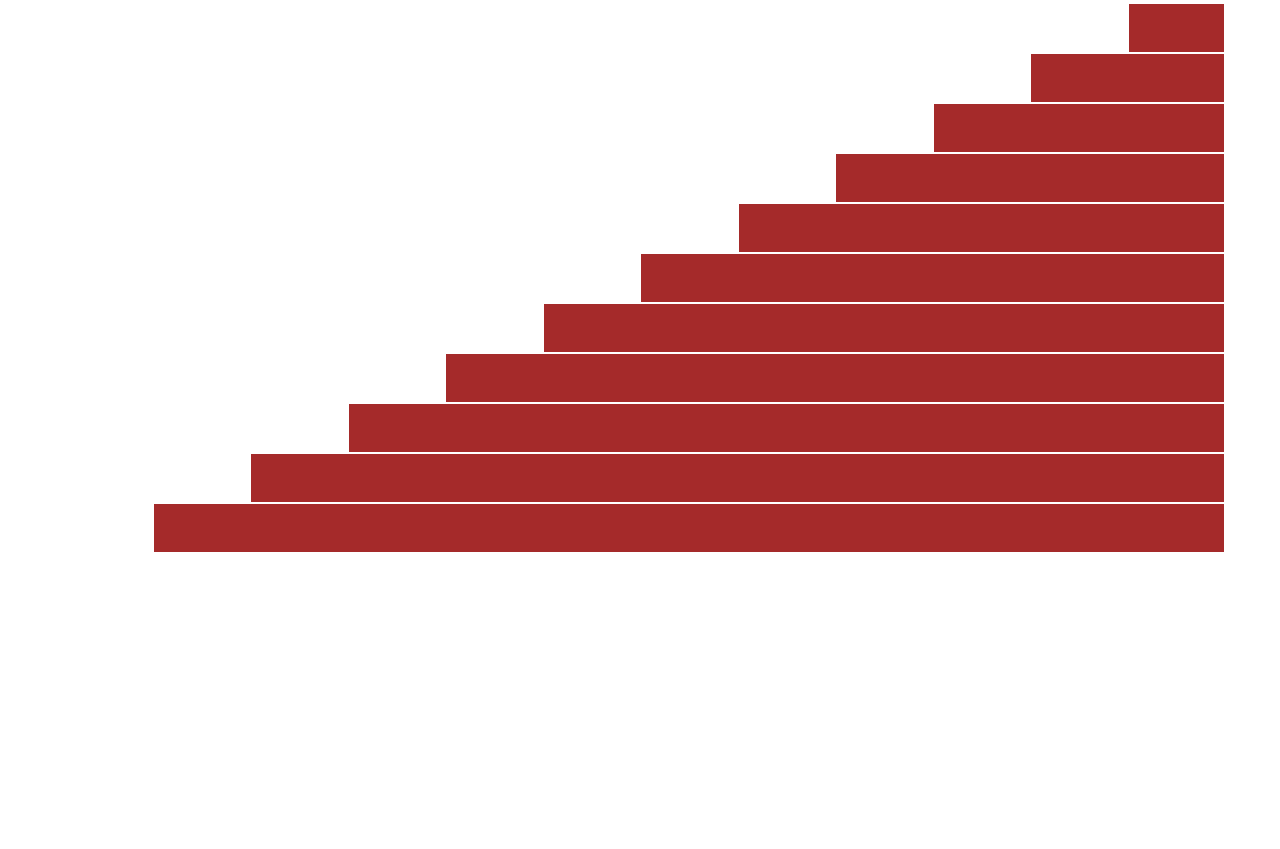
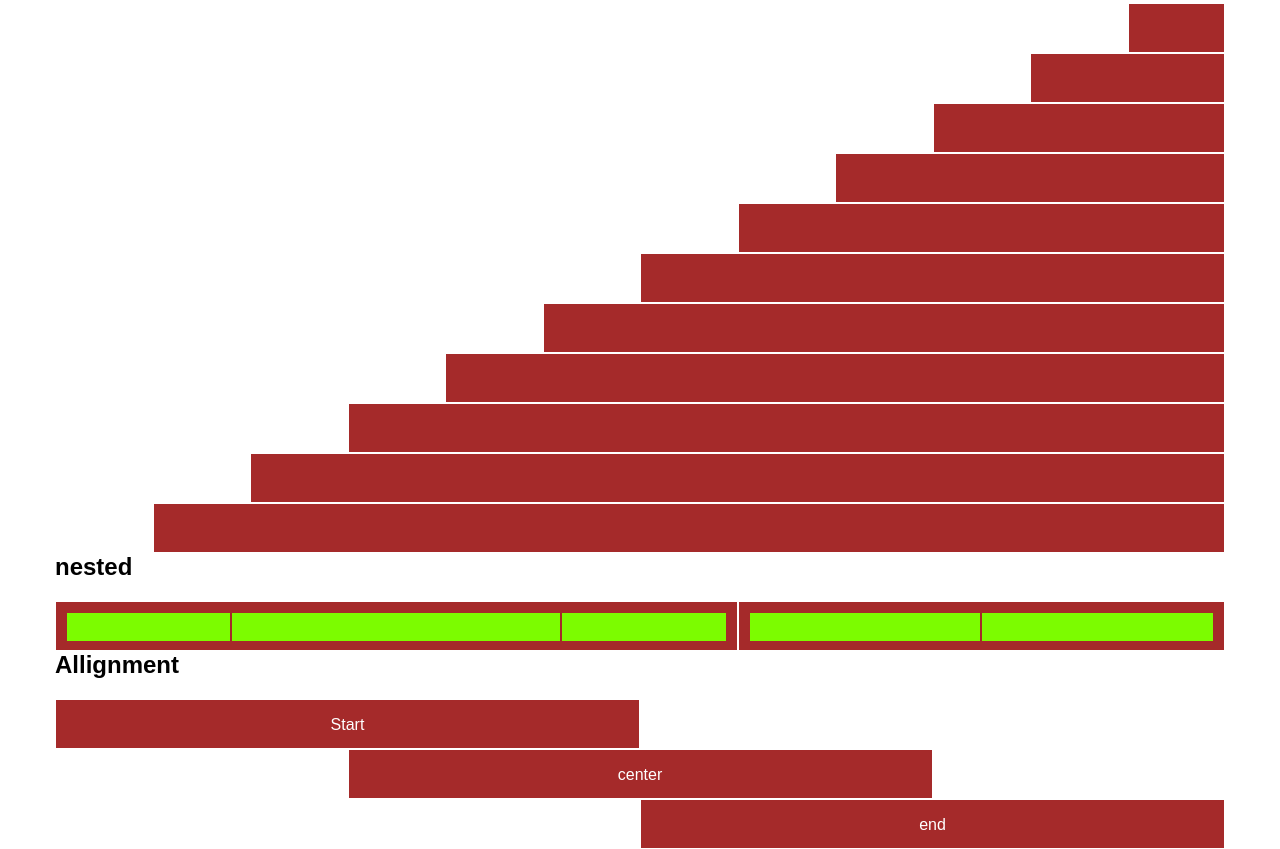
Before and after one commit to Claudio-Pri/html-css-12bool, a plain HTML site: page index.html in a window 1280 px wide. Shown: the part 735-1584 px from the top of the page. Before the commit the page ends 1288 px from the top, so only its background shows below. Drawn offline with Linux system fonts and the light colour scheme.

Commit message:
12 col- nested- allignment

```diff
--- a/index.html
+++ b/index.html
@@ -214,6 +214,7 @@
 
             </div>
 
+            <!-- OFFSET -->
             <h2 class="mar-bot-20">Offset</h2>
 
             <div class="row">
@@ -280,6 +281,69 @@
                 </div>
             </div>
 
+            <!-- NESTED -->
+            <h2 class="mar-bot-20">nested</h2>
+
+            <div class="row">
+                <div class="col-7">
+                    <div class="box">
+                        <div class="row">
+                            <div class="col-3">
+                                <div class="box-small"></div>
+                            </div>
+                            <div class="col-6">
+                                <div class="box-small"></div>
+                            </div>
+                            <div class="col-3">
+                                <div class="box-small"></div>
+                            </div>
+                        </div>
+                    </div>
+                </div>
+
+
+                <div class="col-5">
+                    <div class="box">
+                        <div class="row">
+                            <div class="col">
+                                <div class="box-small">
+
+                                </div>
+                            </div>
+                            <div class="col">
+                                <div class="box-small">
+
+                                </div>
+                            </div>
+                        </div>
+                    </div>
+                </div>
+            </div>
+
+            <!-- ALLIGNMENT -->
+            <h2 class="mar-bot-20">Allignment</h2>
+
+            <div class="row">
+                <div class="col-6">
+                    <div class="box">
+                        Start
+                    </div>
+                </div>
+            </div>
+            <div class="row">
+                <div class="col-6 col-offset-3">
+                    <div class="box">
+                        center
+                    </div>
+                </div>
+            </div>
+            <div class="row">
+                <div class="col-6 col-offset-6">
+                    <div class="box">
+                        end
+                    </div>
+                </div>
+            </div>
 
 
 
```
